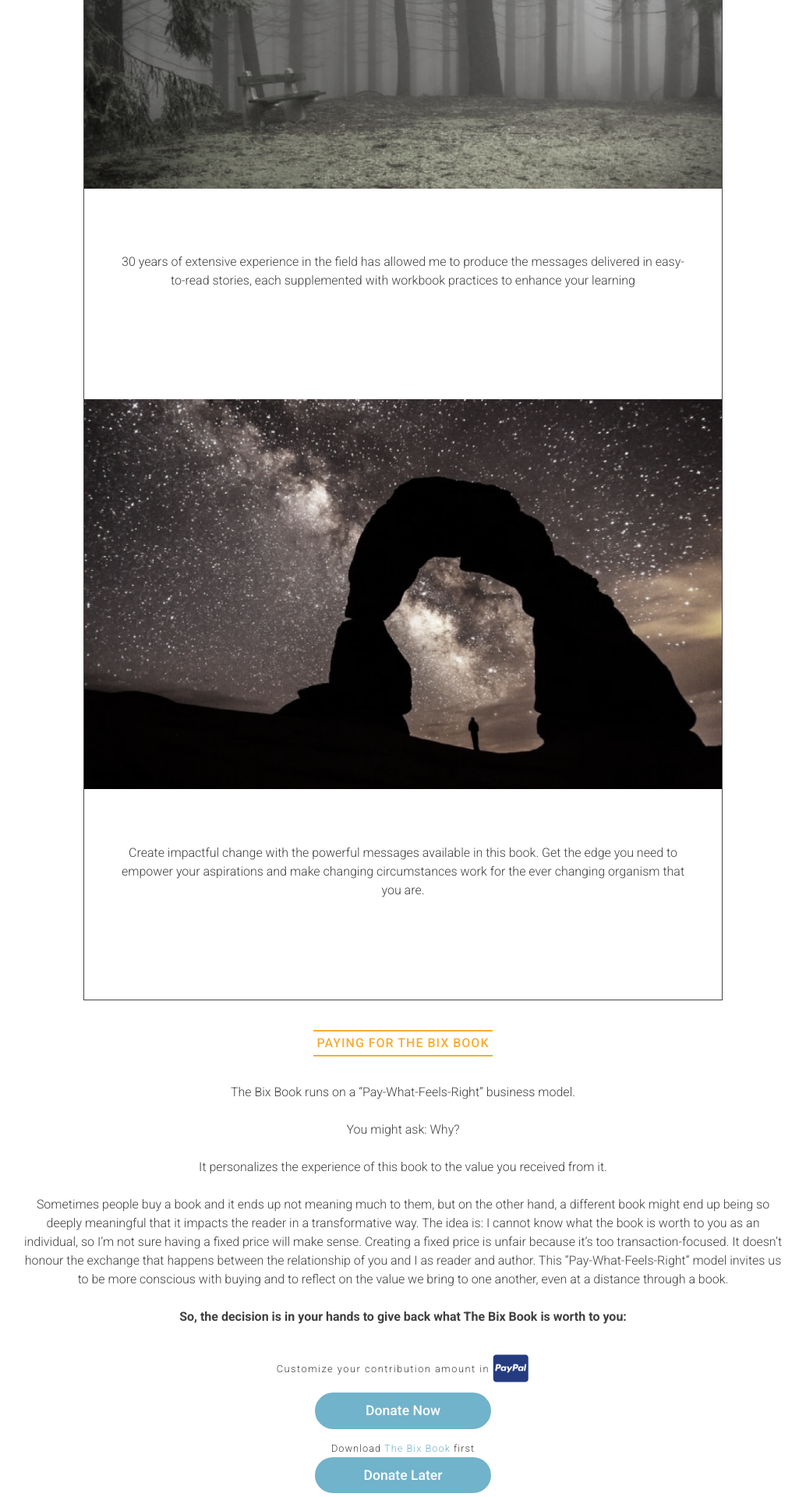
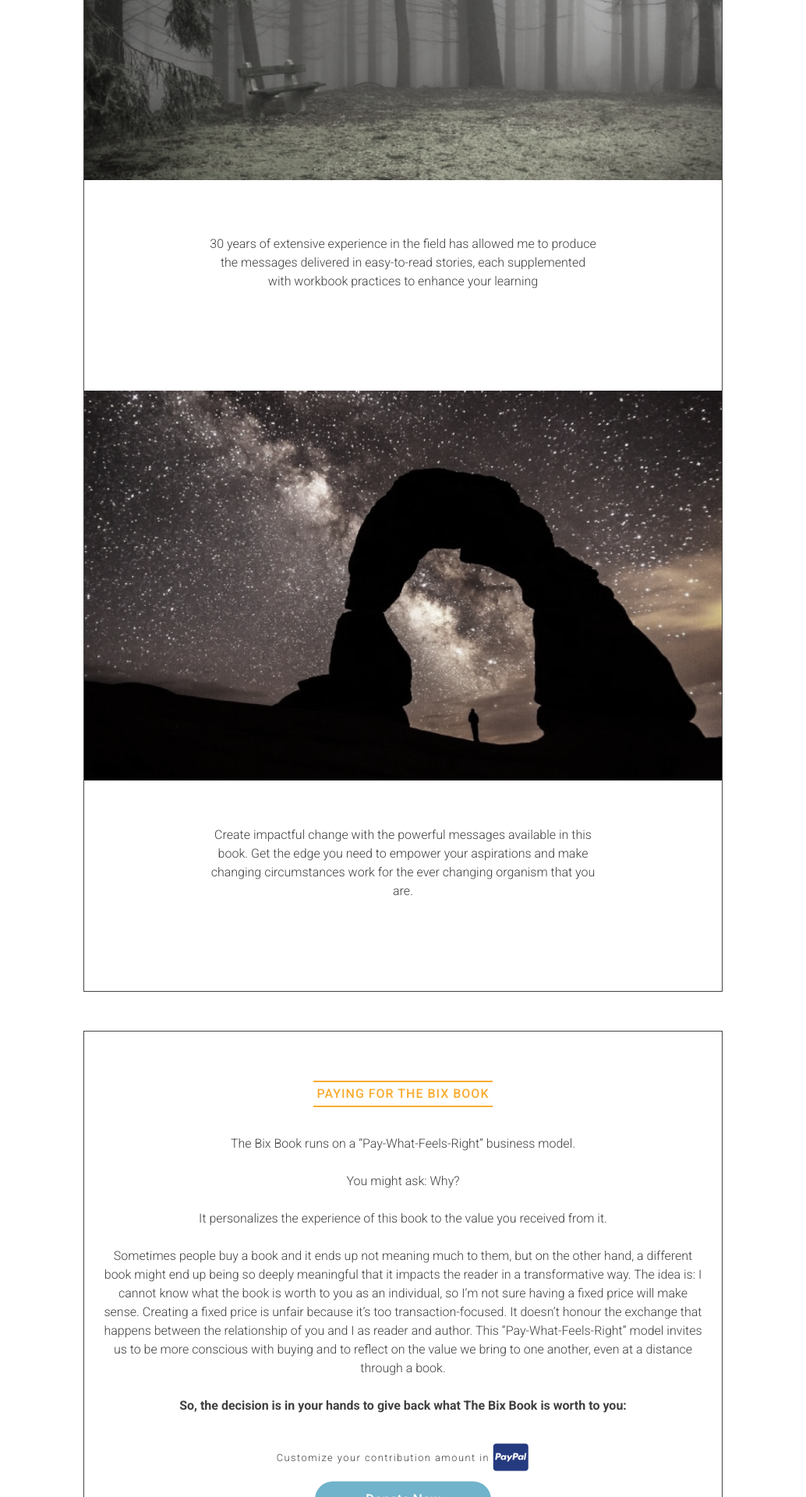
Before and after one commit to redacademy/bix-summer-2016, a WordPress theme: template themes/bix/bix-book.php in a window 1280 px wide. Shown: the part 2080-4000 px from the top of the page at 78% size, without its empty margins (123-1157 px from the left). Run offline with PHP 8.4 and a stand-in for WordPress, Linux system fonts and the light colour scheme; the site name, menu and one post (Sample post) are stand-ins, and other content is empty; some libraries are stand-ins or nearby versions.

Commit message:
book-page internet explorer fixes

```diff
--- a/themes/bix/bix-book.php
+++ b/themes/bix/bix-book.php
@@ -35,7 +35,7 @@ get_header(); ?>
 					</p>
 				</div>
 			</section>
-			<div class="book-title-wrapper">
+			<div class="book-title-wrapper book-title-wrapper-2">
 				<h2 class="the-bix-book-title">Whats in the bix book</h2>
 			</div>
 
@@ -80,7 +80,8 @@ get_header(); ?>
 				</div>
 			</section>
 
-			<section class="book-purchase">
+
+			<section class="book-section3 book-purchase">
 				<div class="book-title-wrapper">
 					<h2 class="the-bix-book-title">Paying for the Bix Book</h2>
 				</div>
--- a/themes/bix/sass/_bix-book.scss
+++ b/themes/bix/sass/_bix-book.scss
@@ -241,10 +241,47 @@
   .book-section1{
     background: none;
     padding: 0px 0;
+    max-width: 80vw;
+    margin: 0 auto;
   }
-
   .book-section1-inside{
     background-color:#fff;
+    display: block;
+    width: 100%;
+  }
+  .bix-carousel-info{
+    p{
+      max-width: 500px;
+    }
+  }
+  .main-carousel{
+    .bix-carousel-img-1{
+      background:
+        linear-gradient(
+        rgba(255, 255, 255, 0.1),
+        rgba(255, 255, 255, 0.1)
+      ),
+      url(../../images/bix-book-1.png) no-repeat 20% top;
+    }
+    .bix-carousel-img-2{
+      background:
+        linear-gradient(
+        rgba(255, 255, 255, 0.1),
+        rgba(255, 255, 255, 0.1)
+      ),
+      url(../../images/bix-book-2.png) no-repeat 20% top;
+    }
+    .bix-carousel-img-3{
+      background:
+        linear-gradient(
+        rgba(255, 255, 255, 0.1),
+        rgba(255, 255, 255, 0.1)
+      ),
+      url(../../images/bix-book-3.png) no-repeat 20% top;
+    }
+  }
+  .book-purchase{
+    max-width: 80vw;
   }
 }
 
@@ -280,6 +317,7 @@
     margin: 0 auto;
     border: solid 1px $color__gray;
     position: relative;
+    margin-top: 50px;
     .ribbon{
       display: unset;
       position: absolute;
@@ -297,6 +335,10 @@
       text-transform: uppercase;
       z-index: 2;
     }
+  }
+
+  .book-title-wrapper-2{
+    display: none;
   }
   .main-carousel{
     .carousel-cell{
@@ -353,4 +395,14 @@
       display: none;
     }
   }
+  .book-section3{
+    max-width: 100vw;
+  }
+  .book-purchase{
+    border: solid 1px $color__gray;
+    width: 80%;
+    margin: 50px auto;
+    padding-top: 50px;
+    position: relative;
+  }
 }
--- a/themes/bix/style.css
+++ b/themes/bix/style.css
@@ -1952,9 +1952,23 @@ strong {
       font-weight: 500; }
   .book-section1 {
     background: none;
-    padding: 0px 0; }
+    padding: 0px 0;
+    max-width: 80vw;
+    margin: 0 auto; }
   .book-section1-inside {
-    background-color: #fff; } }
+    background-color: #fff;
+    display: block;
+    width: 100%; }
+  .bix-carousel-info p {
+    max-width: 500px; }
+  .main-carousel .bix-carousel-img-1 {
+    background: linear-gradient(rgba(255, 255, 255, 0.1), rgba(255, 255, 255, 0.1)), url(../../images/bix-book-1.png) no-repeat 20% top; }
+  .main-carousel .bix-carousel-img-2 {
+    background: linear-gradient(rgba(255, 255, 255, 0.1), rgba(255, 255, 255, 0.1)), url(../../images/bix-book-2.png) no-repeat 20% top; }
+  .main-carousel .bix-carousel-img-3 {
+    background: linear-gradient(rgba(255, 255, 255, 0.1), rgba(255, 255, 255, 0.1)), url(../../images/bix-book-3.png) no-repeat 20% top; }
+  .book-purchase {
+    max-width: 80vw; } }
 
 @media (min-width: 900px) {
   .book-section1 {
@@ -1982,7 +1996,8 @@ strong {
     height: auto;
     margin: 0 auto;
     border: solid 1px #444444;
-    position: relative; }
+    position: relative;
+    margin-top: 50px; }
     .book-section2 .ribbon {
       display: unset;
       position: absolute;
@@ -1998,6 +2013,8 @@ strong {
       font-size: 1.5rem;
       text-transform: uppercase;
       z-index: 2; }
+  .book-title-wrapper-2 {
+    display: none; }
   .main-carousel .carousel-cell {
     width: 100%;
     /* full width */
@@ -2026,7 +2043,15 @@ strong {
     width: 25px;
     height: 25px; }
   .main-carousel .flickity-prev-next-button {
-    display: none; } }
+    display: none; }
+  .book-section3 {
+    max-width: 100vw; }
+  .book-purchase {
+    border: solid 1px #444444;
+    width: 80%;
+    margin: 50px auto;
+    padding-top: 50px;
+    position: relative; } }
 
 .footer-content-area {
   background-color: #444444;
```
